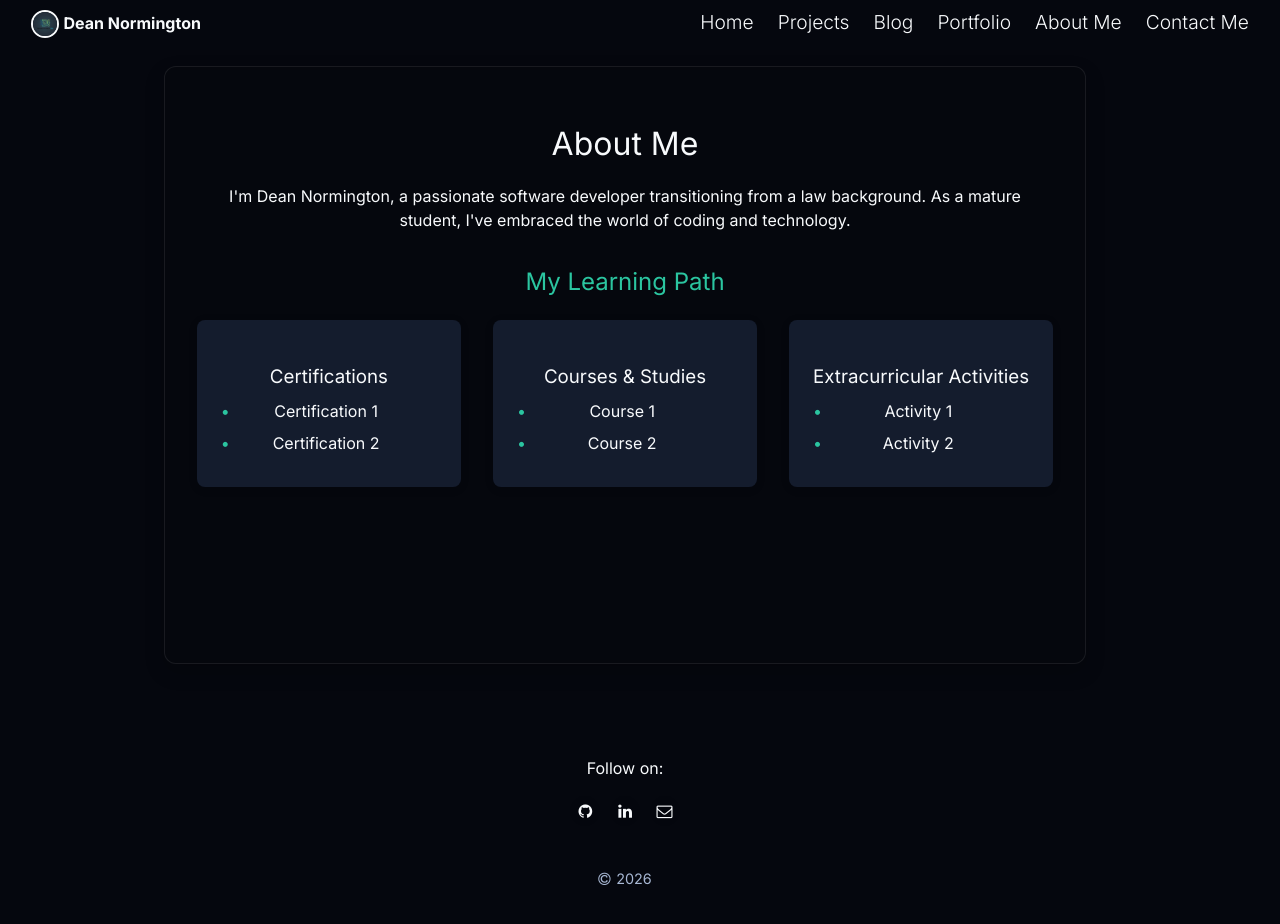
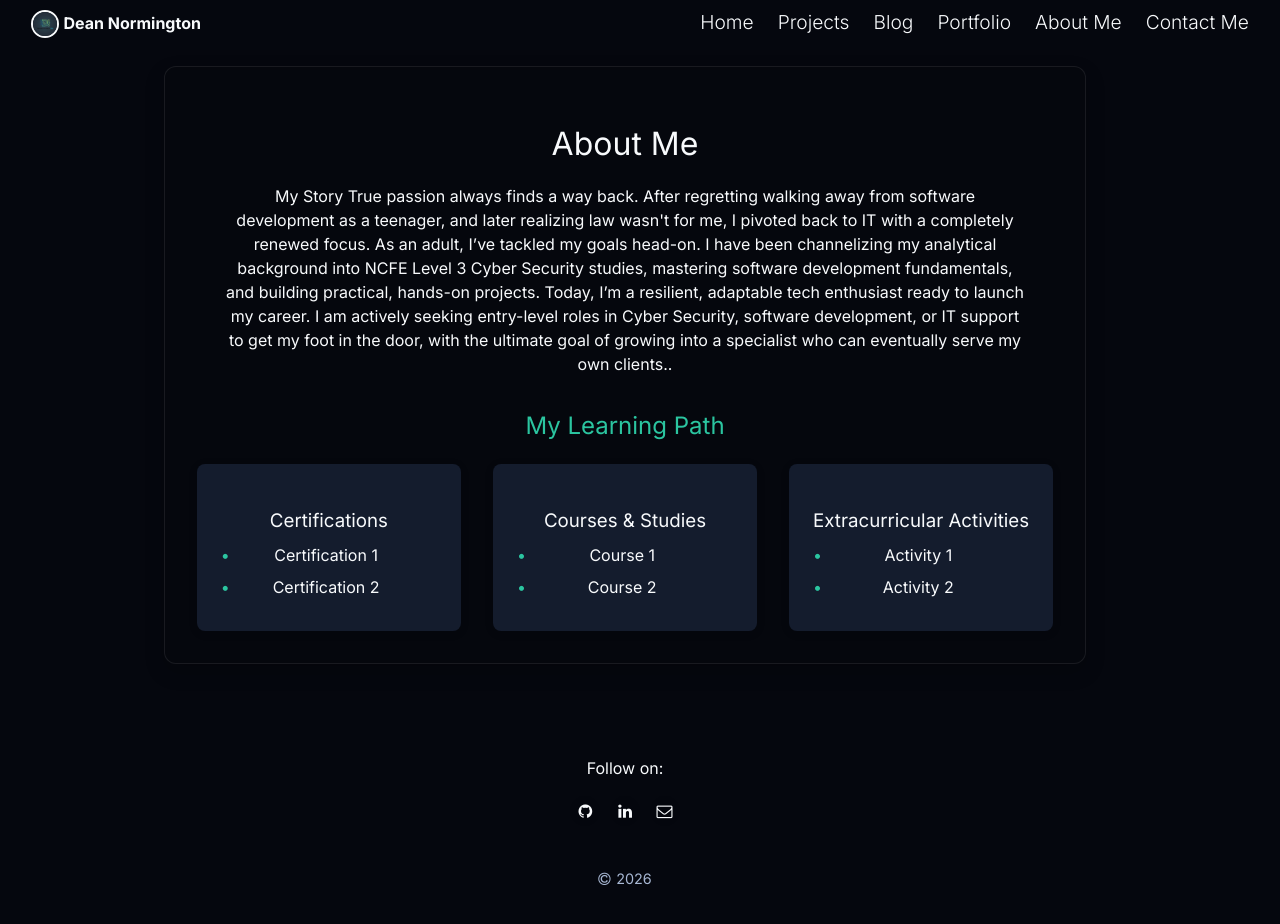
Before and after one commit to dean-js/dnormingtonlaw.uk, a Jekyll site: the page built from about.md, in a window 1280 px wide and 928 px high. Shown: the top 924 px of the window. Built offline with Jekyll 4.4.1, drawn with Linux system fonts in a browser that asks for light colours.

Commit message:
changed about me page more professional and personal

```diff
--- a/about.md
+++ b/about.md
@@ -6,7 +6,11 @@ description: "About Dean Normington, a law graduate building software, cybersecu
 
 <section class="page-section about-section">
   <h1>About Me</h1>
-  <p>I'm Dean Normington, a passionate software developer transitioning from a law background. As a mature student, I've embraced the world of coding and technology.</p>
+  <p>My Story
+
+True passion always finds a way back. After regretting walking away from software development as a teenager, and later realizing law wasn't for me, I pivoted back to IT with a completely renewed focus.
+
+As an adult, I’ve tackled my goals head-on. I have been channelizing my analytical background into NCFE Level 3 Cyber Security studies, mastering software development fundamentals, and building practical, hands-on projects. Today, I’m a resilient, adaptable tech enthusiast ready to launch my career. I am actively seeking entry-level roles in Cyber Security, software development, or IT support to get my foot in the door, with the ultimate goal of growing into a specialist who can eventually serve my own clients..</p>
 
   <h2>My Learning Path</h2>
   <div class="learning-path">
```
